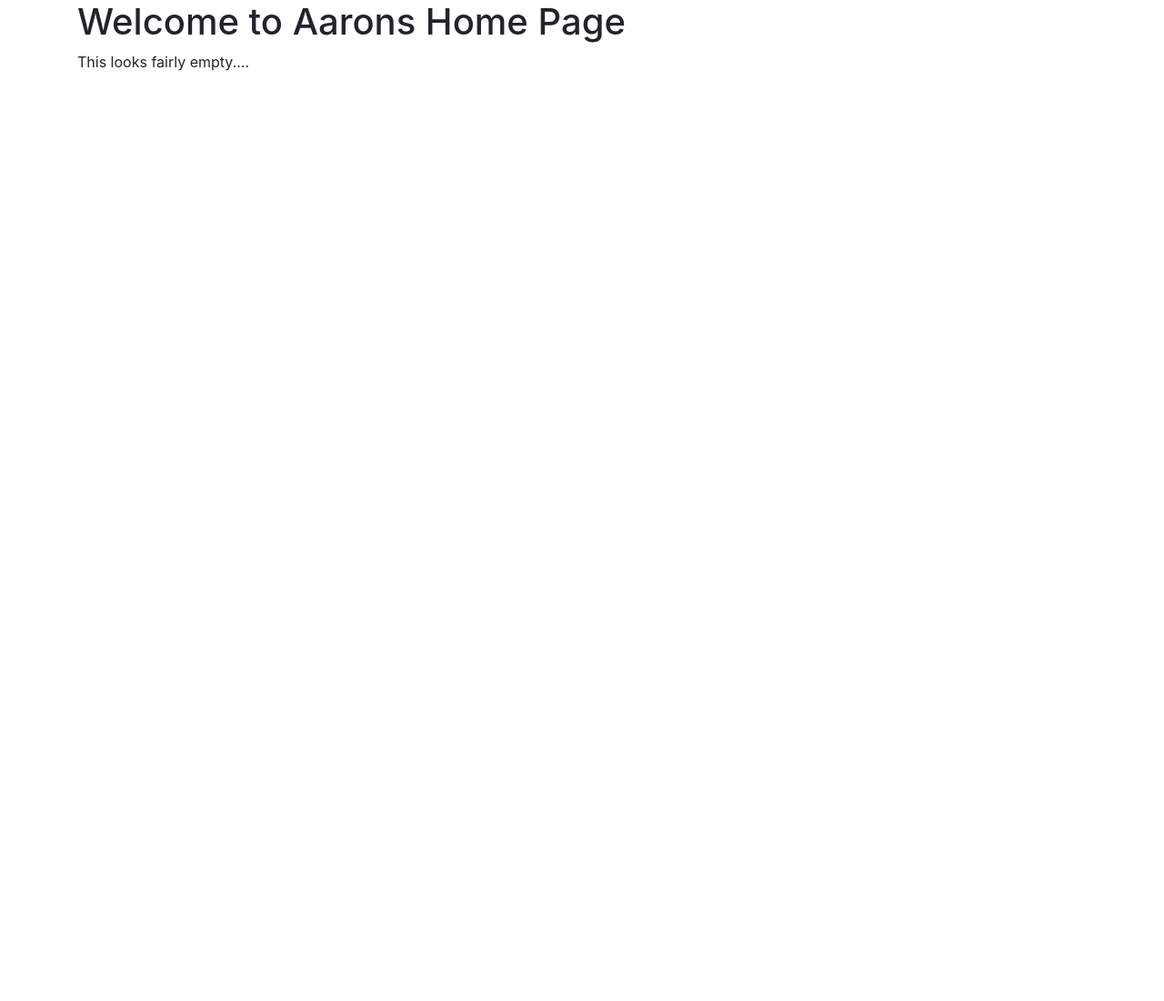
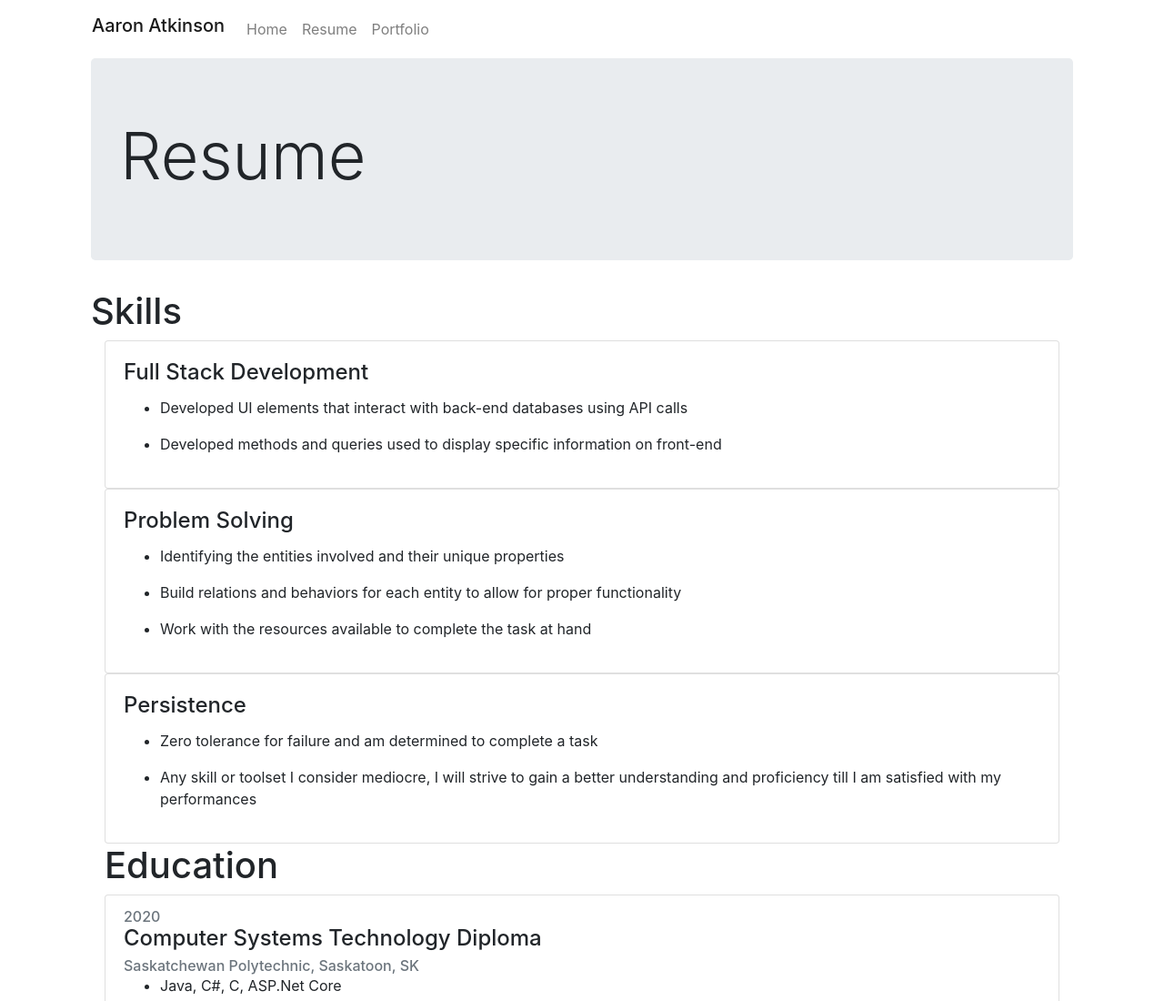
Before and after one commit to TripleA306/web-portfolio, a Vue app: page /#/resume in a window 1280 px wide. Shown: the top 1100 px of the page at 91% size. Before the commit the page ends 800 px from the top, so only its background shows below. Built offline with nearby package versions, Linux system fonts and the light colour scheme.

Commit message:
Added navbar to app, added home, resume, and portfolio pages. Added cards for each section in the Resume page P:Aaron

```diff
--- a/package.json
+++ b/package.json
@@ -15,8 +15,9 @@
     "core-js": "^3.4.4",
     "cors": "^2.8.5",
     "cors-server": "^1.0.4",
-    "jquery": "^1.9.1",
+    "jquery": "^3.4.1",
     "js-sha256": "^0.9.0",
+    "minimist": "^1.2.5",
     "moment": "^2.24.0",
     "serve": "^11.3.0",
     "vue": "^2.6.11",
--- a/src/App.vue
+++ b/src/App.vue
@@ -1,7 +1,16 @@
 <template>
   <b-container>
-      <h1>Welcome to Aarons Home Page</h1>
-      <p>This looks fairly empty....</p>
+      <b-navbar>
+          <b-navbar-brand tag="h1">Aaron Atkinson</b-navbar-brand>
+          <b-navbar-nav>
+              <b-nav-item to="/">Home</b-nav-item>
+              <b-nav-item to="/resume">Resume</b-nav-item>
+              <b-nav-item to="/portfolio">Portfolio</b-nav-item>
+          </b-navbar-nav>
+      </b-navbar>
+      <transition name="fade" mode="out-in">
+         <router-view></router-view>
+      </transition>
   </b-container>
 </template>
 
@@ -20,6 +29,9 @@ export default {
         }
     },
     methods:{
+      openHomePage: function(){
+        this.$router.push('home');
+      },
 
     },
     computed:{
@@ -41,18 +53,6 @@ export default {
 </script>
 
 <style>
-#logoHeaderDiv
-{
-    flex-direction: column;
-    display: inline-flex;
-    align-items: center;
-}
-
-#logo_Cans4Cosmo
-{
-    flex: 2;
-    width: 20%;
-}
 
 #app {
   font-family: 'Avenir', Helvetica, Arial, sans-serif;
@@ -61,25 +61,17 @@ export default {
   text-align: center;
   color: #2c3e50;
   margin-top: 60px;
+    overflow: hidden;
+    width: 100vw;
 }
 
-.networkError
-{
-    color: red;
-    font-size: 1.5rem;
+
+.fade.enter, .fade-leave-to{
+    opacity: 0;
+    transform: translateX(2em);
+
 }
-
-#btnShowAll
-{
-
-    background-color: white;
-    color: black;
+.fade-enter-active, .fade-leave-active {
+    transition: all .3s ease;
 }
-
-#btnShowAll.active
-{
-    background-color: dodgerblue;
-    color: white;
-}
-
 </style>
--- /dev/null
+++ b/src/components/Home.vue
@@ -0,0 +1,18 @@
+<template>
+    <b-container>
+        <b-jumbotron header="Hi! I'm Aaron Atkinson.">
+            A computer programmer.</b-jumbotron>
+        <h1>Welcome to Aarons Home Page</h1>
+        <p>This looks fairly empty....</p>
+    </b-container>
+</template>
+
+<script>
+    export default {
+        name: "Home"
+    }
+</script>
+
+<style scoped>
+
+</style>
--- /dev/null
+++ b/src/components/Portfolio.vue
@@ -0,0 +1,16 @@
+<template>
+    <b-container>
+        <h1>Portfolio</h1>
+        <p>Here is all of the stuff i worked on</p>
+    </b-container>
+</template>
+
+<script>
+    export default {
+        name: "Portfolio"
+    }
+</script>
+
+<style scoped>
+
+</style>
--- /dev/null
+++ b/src/components/Resume.vue
@@ -0,0 +1,95 @@
+<template>
+    <b-container>
+        <b-jumbotron header="Resume"></b-jumbotron>
+        <h1>Skills</h1>
+        <b-container  class=".container-fluid">
+            <b-card v-for="skill in skills" v-bind:key="skill.id">
+                <b-card-title>{{skill.name}}</b-card-title>
+                <b-card-text>
+                    <ul v-for="detail in skill.info" v-bind:key="detail">
+                        <li>{{detail}}</li>
+                    </ul>
+                </b-card-text>
+            </b-card>
+            <h1>Education</h1>
+            <b-card v-for="edu in education" v-bind:key="edu.id">
+                <b-card-sub-title>{{edu.year}}</b-card-sub-title>
+                <b-card-title>{{edu.course}}</b-card-title>
+                <b-card-sub-title>{{edu.where}}</b-card-sub-title>
+                <b-card-text>
+                    <ul v-for="extra in edu.extras" v-bind:key="extra">
+                        <li>{{extra}}</li>
+                    </ul>
+                </b-card-text>
+            </b-card>
+        </b-container>
+    </b-container>
+</template>
+
+<script>
+    export default {
+        name: "Resume",
+        data:function()
+        {
+            return {
+                skills: [
+                    {
+                        id: 1,
+                        name: "Full Stack Development",
+                        info: [
+                            "Developed UI elements that interact with back-end databases using API calls" ,
+                            "Developed methods and queries used to display specific information on front-end"
+                        ]
+                    },
+                    {
+                        id: 2,
+                        name: "Problem Solving",
+                        info:[ "Identifying the entities involved and their unique properties" ,
+                            "Build relations and behaviors for each entity to allow for proper functionality",
+                            "Work with the resources available to complete the task at hand"]
+                    },
+                    {
+                        id: 3,
+                        name: "Persistence",
+                        info:[ "Zero tolerance for failure and am determined to complete a task",
+                            "Any skill or toolset I consider mediocre, I will strive to gain a better understanding and proficiency till I am satisfied with my performances"]
+                    }
+                ],
+                education: [
+                    {
+                        id: 1,
+                        year: 2020,
+                        course: "Computer Systems Technology Diploma",
+                        where: "Saskatchewan Polytechnic, Saskatoon, SK",
+                        extras: ["Java, C#, C, ASP.Net Core\n" ,
+                            "Excel\n" ,
+                            "HTML 5, CSS, JS, PHP, Vue.js\n" ,
+                            "SQL, Oracle PL-SQL\n" ,
+                            "Computer Networking\n" ,
+                            "Installing and Configuring Operating Systems\n" ,
+                            "Windows Server 2016 – 2019\n" ,
+                            "SCCM\n" ,
+                            "Linux – Administration and Scripting"]
+                    },
+
+                    {
+                        id: 2,
+                        year: 2010,
+                        course: "Grade 12 Diploma",
+                        where: "Carlton Comprehensive High School, Prince Albert, SK",
+                        extras:[ "Calculus\n" ,
+                            "Auto CAD engineering and architecture\n" ,
+                            "Electrical A30\n" ,
+                            "Biology Chemistry and Physics 30"]
+                    }
+                ]
+
+
+            }
+        },
+    }
+</script>
+
+<style scoped>
+
+</style>
```
Also changed, not shown: src/main.js (+12 -10 lines), 1 other file (tests, documents, lock files or other folders).
